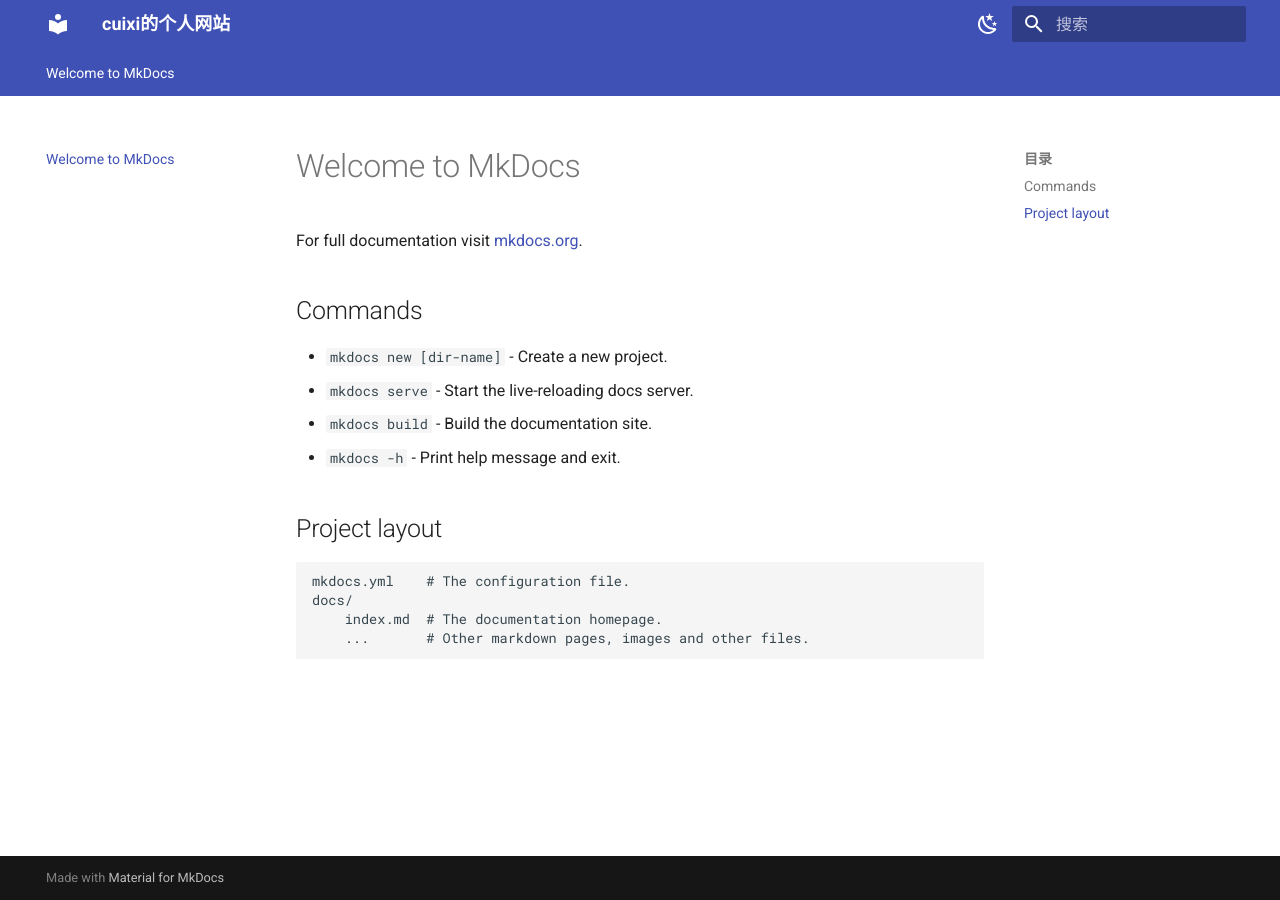
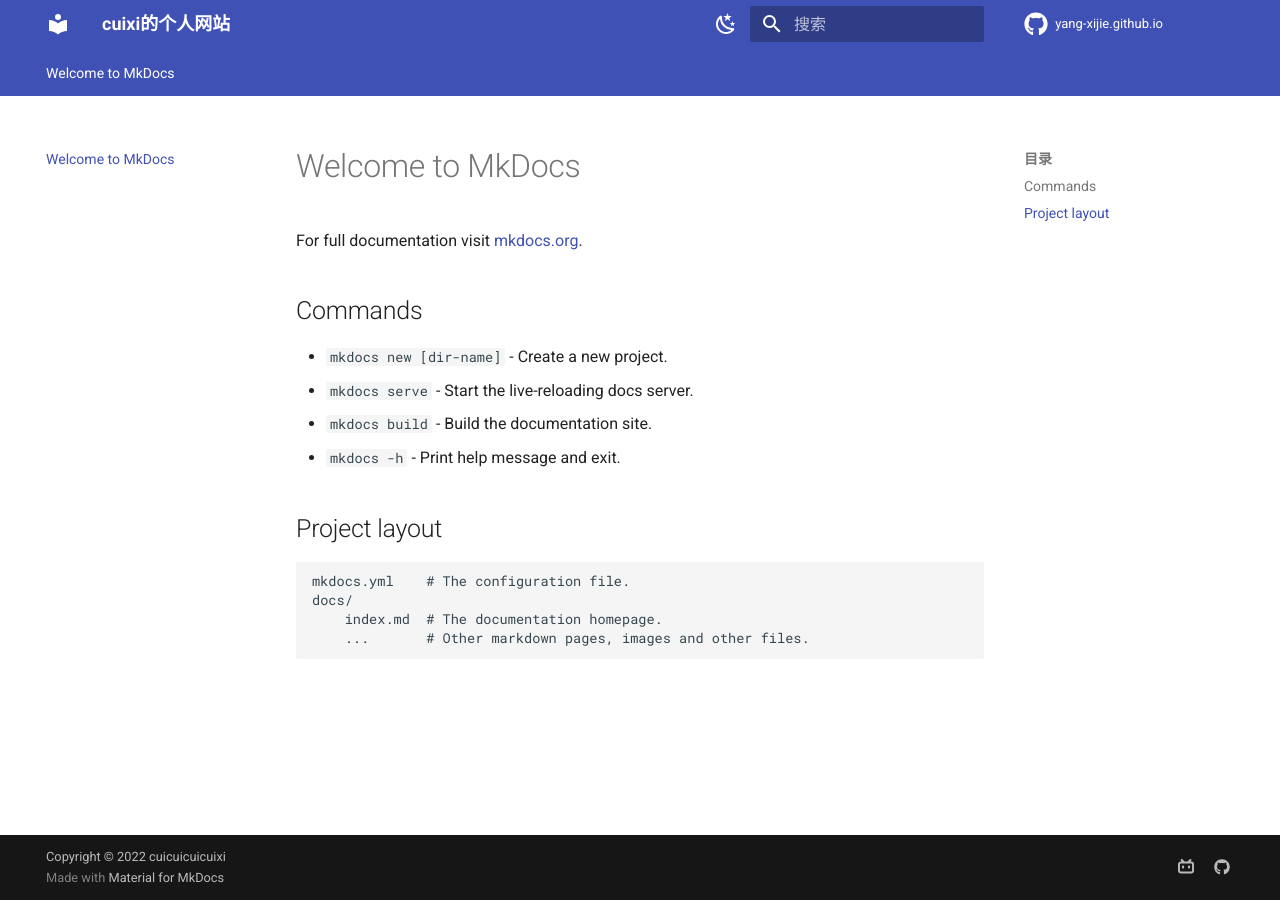
Before and after one commit to cuicuicuicuixi/mkdocs-site, an MkDocs documentation site: the page built from docs/index.md, in a window 1280 px wide. Built offline with MkDocs 1.6.1 and Material for MkDocs 9.7.7, drawn with Linux system fonts in a browser that asks for light colours; comment, search, counter and statistics services are not loaded.

```diff
--- a/mkdocs.yml
+++ b/mkdocs.yml
@@ -3,6 +3,10 @@ site_name: cuixi的个人网站 # 左上角标题
 site_url: https://cuicuicuicuixi.github.io/mkdocs-site
 site_author:  cuixi
 site_description: cuixi的个人网站
+
+# [CSS]
+extra_css:
+  - stylesheets/extra.css
 
 # [UI]
 ## [top]
@@ -31,3 +35,19 @@ theme:
   language: zh # 一些提示性的文字会变成中文
   icon:
     repo: fontawesome/brands/github
+
+edit_uri: edit/main/docs # 编辑按钮跳转的链接
+## [top-right corner]
+repo_url: https://github.com/Yang-Xijie/yang-xijie.github.io # 右上角点击跳转的链接
+repo_name: yang-xijie.github.io # 右上角的名字
+## [bottom-left corner]
+copyright: Copyright &copy; 2022 cuicuicuicuixi # 左下角的版权声明
+## [bottom-right corner]
+extra:
+  social: # icons
+    - icon: fontawesome/brands/bilibili
+      link: https://space.bilibili.com/370434748
+      name: Bilibili | jojo高木 # 鼠标悬浮提示
+    - icon: fontawesome/brands/github
+      link: https://github.com/cuicuicuicuixi
+      name: GitHub | cuicuicuicuixi
```
